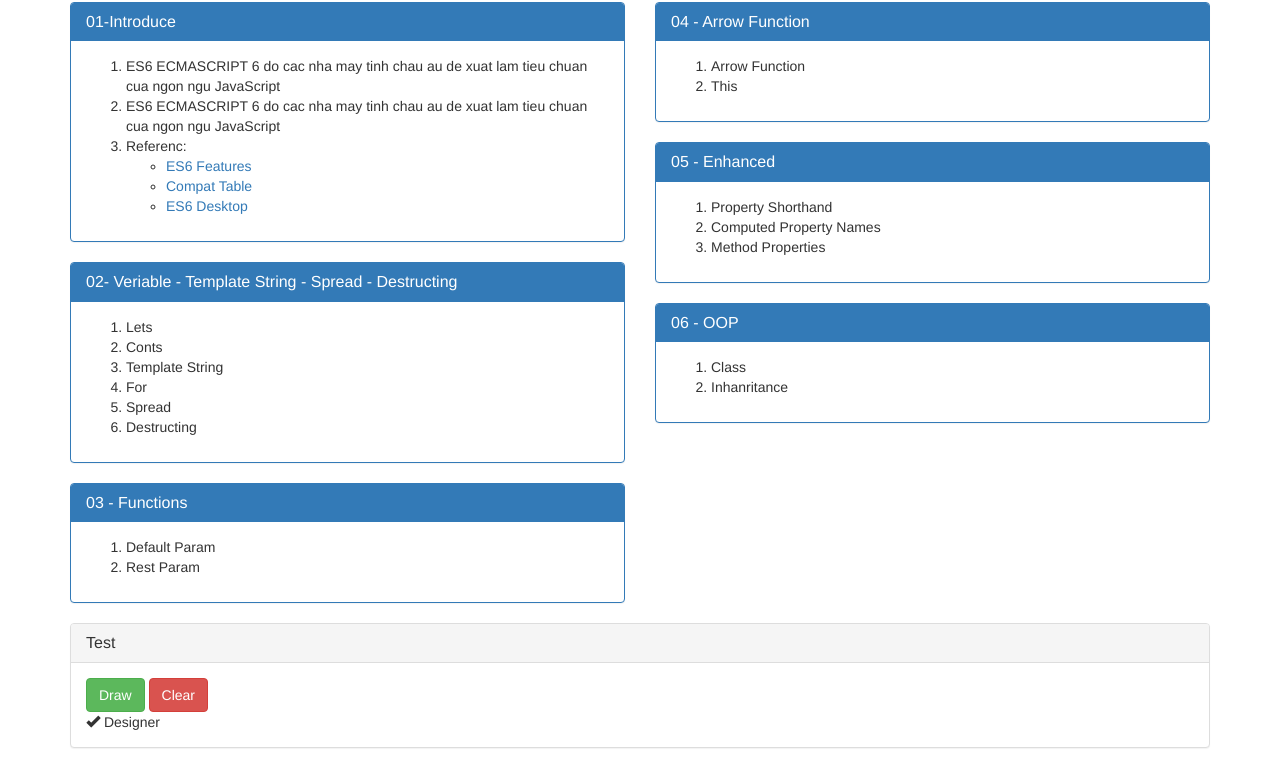
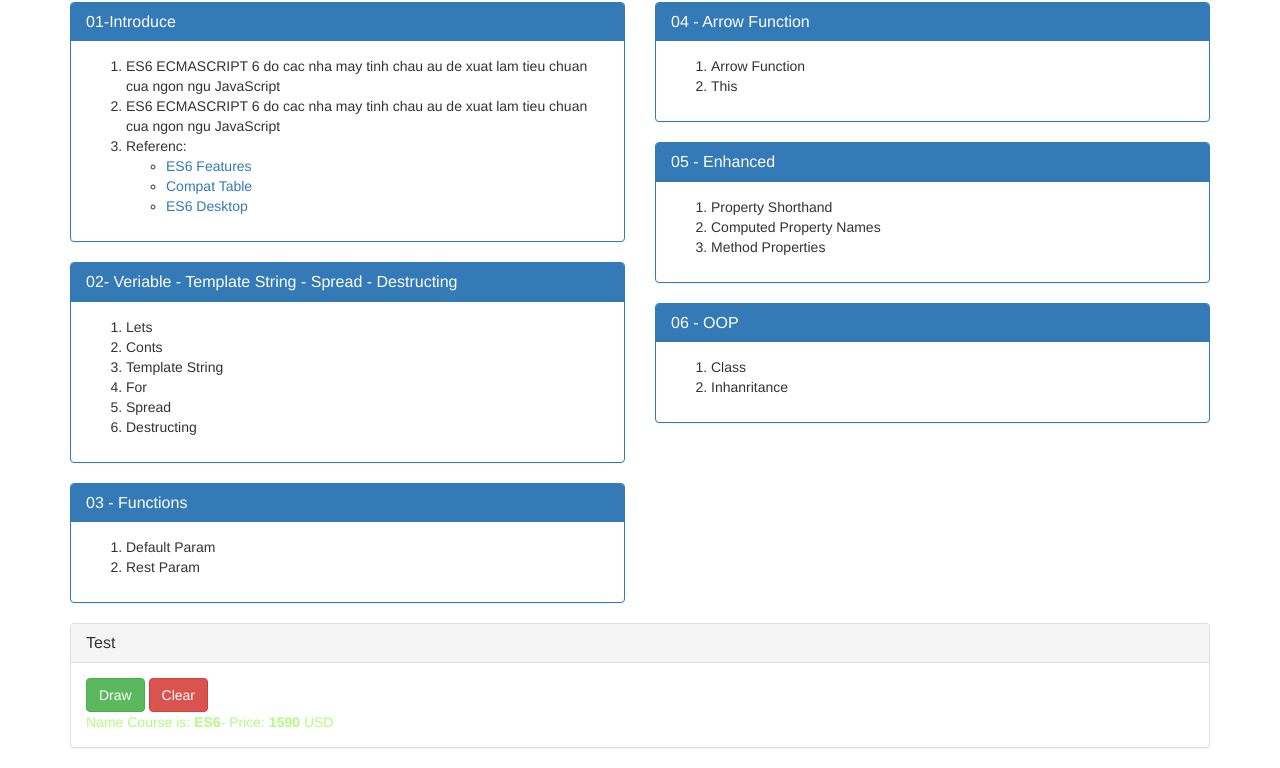
Before and after one commit to NguyenLinhtp/ES6-Learning, a plain HTML site: page index.html in a window 1280 px wide. Shown: the part 121-889 px from the top of the page. Drawn offline with nearby package versions, Linux system fonts and the light colour scheme.

Commit message:
default-params

```diff
--- a/index.html
+++ b/index.html
@@ -162,6 +162,7 @@
     <script src="mjs/04-for.js"></script>
     <script src="mjs/05-spread.js"></script>
     <script src="mjs/06-destructoring.js"></script>
+    <script src="mjs/07-function-param-default.js"></script>
 </body>
 
 </html>
--- a/mjs/03-template-string.js
+++ b/mjs/03-template-string.js
@@ -15,7 +15,7 @@ let todo = {
     name: "Designer",
     status: false
 };
-elm.innerHTML = `<div id="todo-id-${todo.id}">
-                    <i class="${todo.status == true ? "hidden" : ""} glyphicon glyphicon-ok"></i>
-                    <span class="name">${todo.name}</span>
-                </div>`;
+// elm.innerHTML = `<div id="todo-id-${todo.id}">
+                //     <i class="${todo.status == true ? "hidden" : ""} glyphicon glyphicon-ok"></i>
+                //     <span class="name">${todo.name}</span>
+                // </div>`;
--- a/mjs/06-destructoring.js
+++ b/mjs/06-destructoring.js
@@ -2,7 +2,7 @@
 let arr = [100, "Coder", true];
 //  Gán giá trị arr vào một array khác
 let [id, job, status] = arr;
-console.log("Array: "+id+" "+job+" "+status);
+// console.log("Array: "+id+" "+job+" "+status);
 
 let obj = {
     idobj: 100,
@@ -10,4 +10,4 @@ let obj = {
     statusobj: true,
 }
 let {idobj, todo1, statusobj, createdBy="LinhNguyen"} = obj;
-console.log("OBJ: "+ idobj +" "+todo1+" "+statusobj+" "+createdBy );
+// console.log("OBJ: "+ idobj +" "+todo1+" "+statusobj+" "+createdBy );
--- /dev/null
+++ b/mjs/07-function-param-default.js
@@ -0,0 +1,8 @@
+/* --------Param default-------- */
+// created method ShowInfo() with 2 param nameCourse and Price
+function ShowInfo(nameCourse, price = 1590) {
+    return `Name Course is: <b>${nameCourse}</b>- Price: <b>${price}</b> USD`;
+}
+var dom = document.getElementById("mContent");
+dom.style.color = "#b3fb80";
+dom.innerHTML = ShowInfo("ES6");
```
